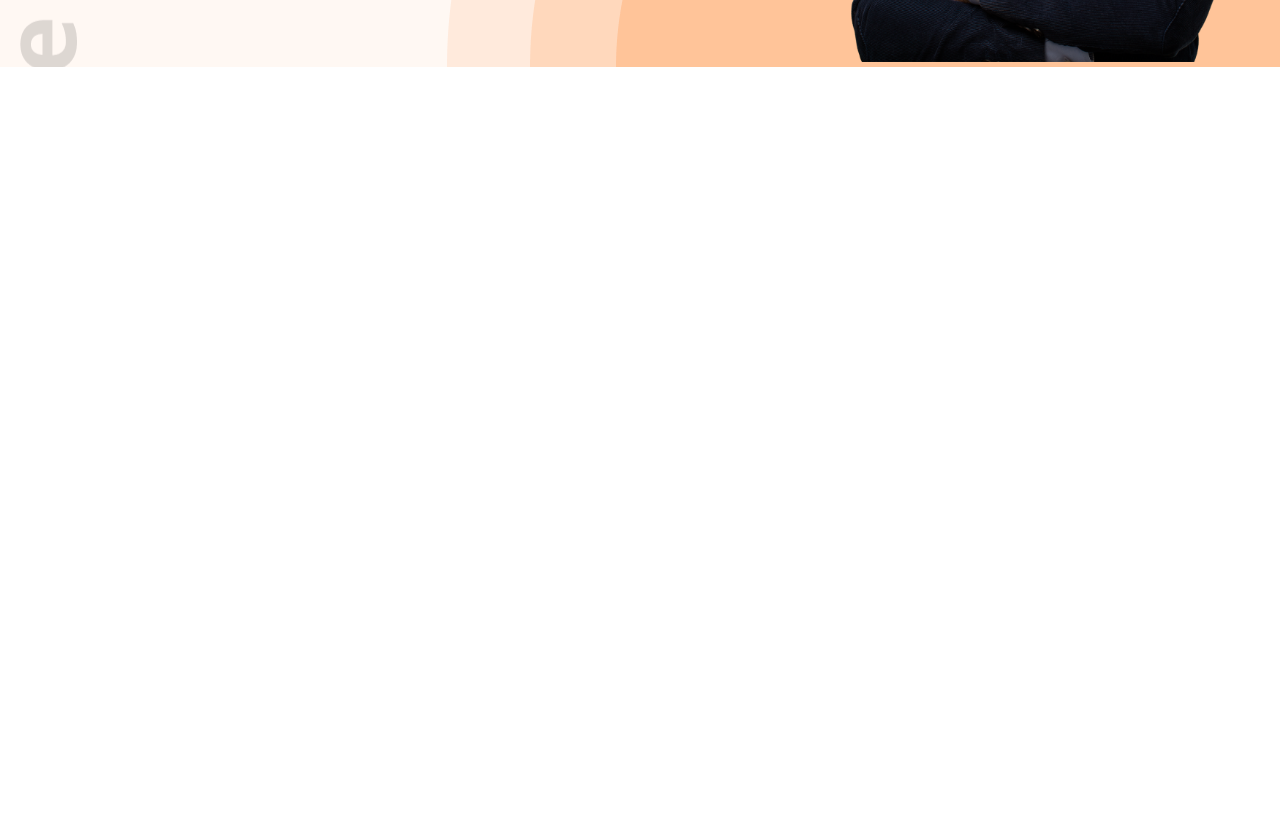
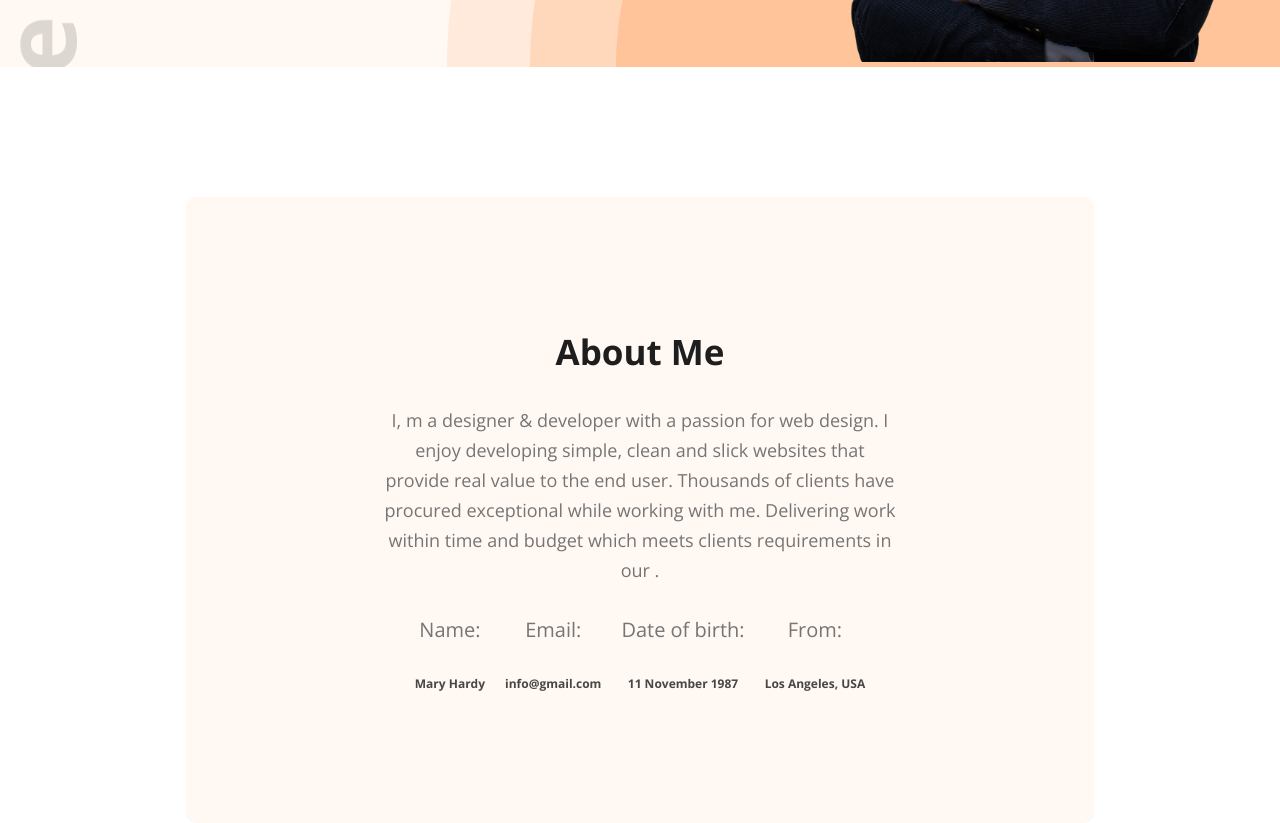
Before and after one commit to nillworks/PORTFOLIO-WEBSITE, a plain HTML site: page index.html in a window 1280 px wide. Shown: the part 590-1413 px from the top of the page. Before the commit the page ends 800 px from the top, so only its background shows below. Drawn offline with nearby package versions, Linux system fonts and the light colour scheme.

Commit message:
completes About section

```diff
--- a/Css/style.css
+++ b/Css/style.css
@@ -152,3 +152,52 @@ nav ul li button {
 /* @media only screen and (min-with: 320px) and (max-width: 640px) {
 
 } */
+
+/* About Sections Style */
+#About_area {
+  padding-top: 130px;
+}
+#About_area .about_container {
+  width: 71%;
+  max-width: 1140px;
+  margin: 0 auto;
+  text-align: center;
+  background-color: var(--primaryColor);
+  border-radius: 10px;
+}
+.about_container .about_hading {
+  padding: 131px 156px;
+}
+.about_hading {
+  max-width: 827px;
+  text-align: center;
+  margin: 0 auto;
+}
+.about_hading h2 {
+  font-size: var(--fontSizePrimary);
+  font-weight: bold;
+  color: var(--dark1Color);
+  margin-bottom: 30px;
+}
+.about_hading p {
+  font-size: 18px;
+  color: var(--dark3Color);
+  margin-bottom: 30px;
+  line-height: 30px;
+}
+.about_hading .aboutInfo {
+  display: flex;
+  align-items: center;
+  justify-content: center;
+  gap: 20px;
+  /* justify-content: space-between; */
+}
+.aboutInfo .child_info p {
+  font-size: 20px;
+  /* line-height: ; */
+  color: var(--dark3Color);
+}
+.child_info h4 {
+  font-size: 12px;
+  color: var(--dark2Color);
+}
--- a/index.html
+++ b/index.html
@@ -70,6 +70,41 @@
   </header>
 
 
+  <main>
+    <!-- About sections -->
+    <section id="About_area">
+      <div class="about_container">
+        <div class="about_hading">
+          <h2>About Me</h2>
+          <p>I, m a designer & developer with a passion for web design. I enjoy developing simple, clean and slick
+            websites that
+            provide real value to the end user. Thousands of clients have procured exceptional while working
+            with me.
+            Delivering work within time and budget which meets clients requirements in our .</p>
+          <div class="aboutInfo">
+            <div class="child_info">
+              <p>Name:</p>
+              <h4>Mary Hardy</h4>
+            </div>
+            <div class="child_info">
+              <p>Email:</p>
+              <h4>info@gmail.com</h4>
+            </div>
+            <div class="child_info">
+              <p>Date of birth:</p>
+              <h4>11 November 1987</h4>
+            </div>
+            <div class="child_info">
+              <p>From:</p>
+              <h4>Los Angeles, USA</h4>
+            </div>
+          </div>
+        </div>
+      </div>
+    </section>
+  </main>
+
+
 
 </body>
 
```
